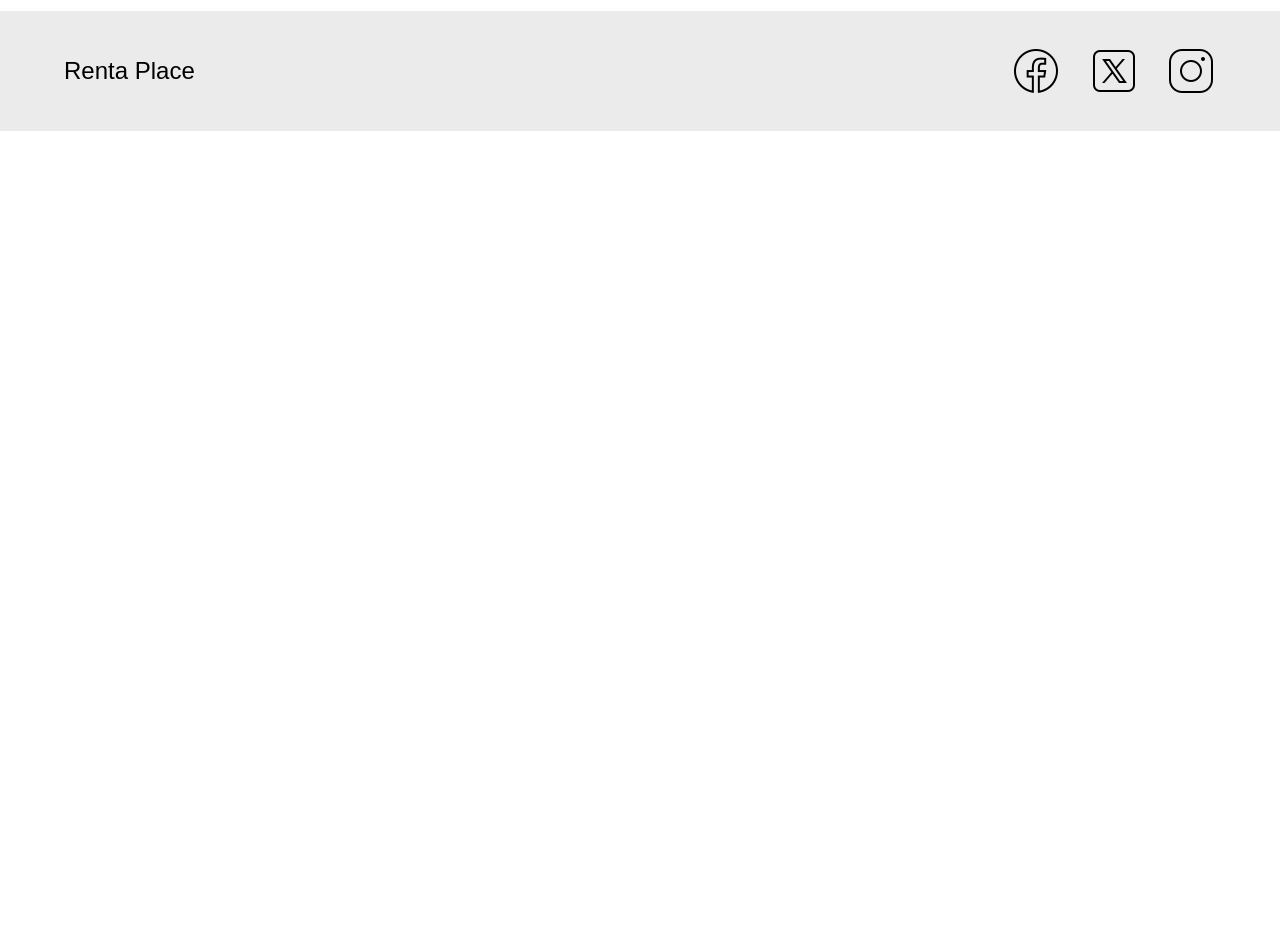
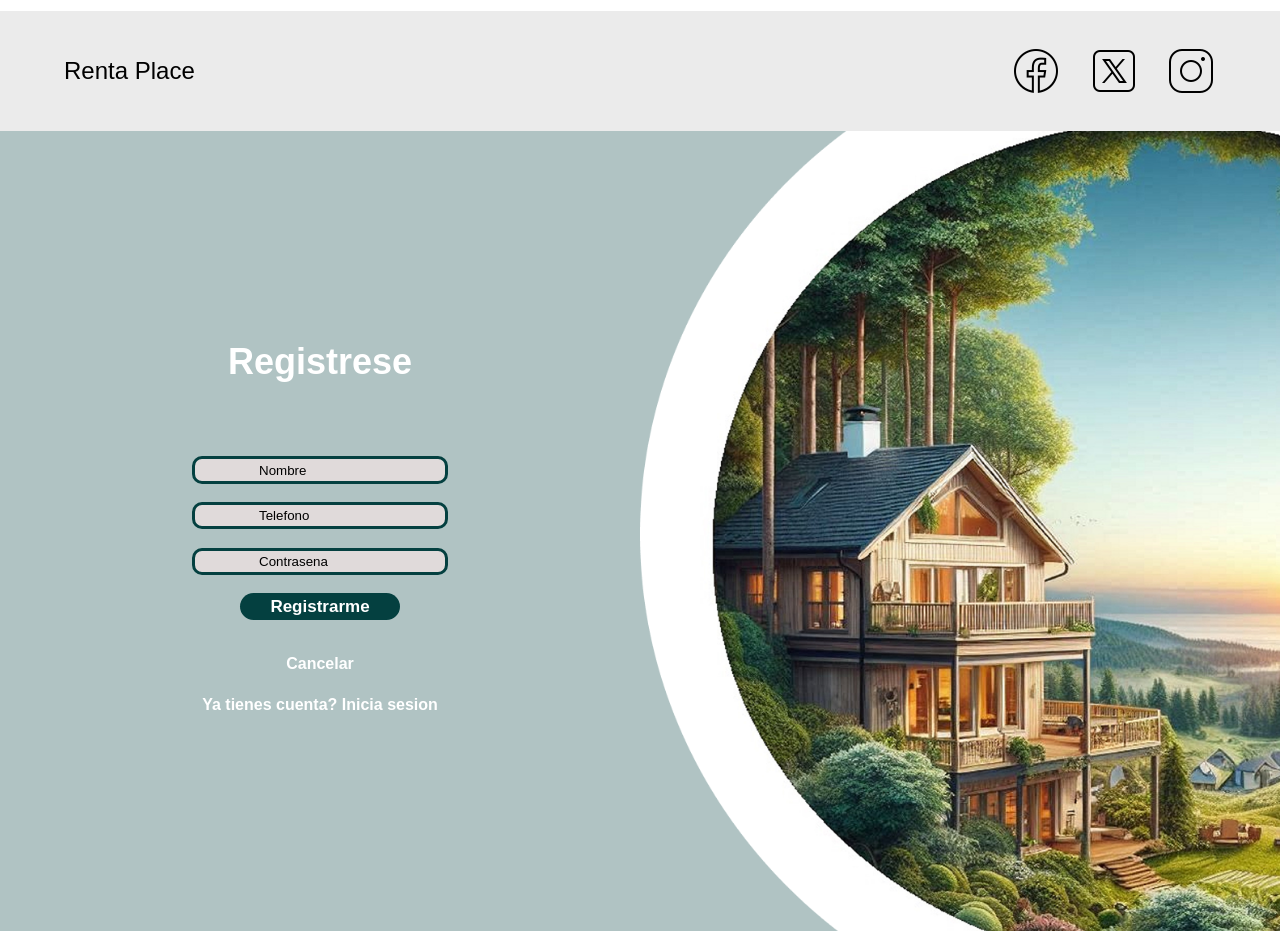
Before and after one commit to Felip3Ramirez/Rent-Place, a React (Vite) app: page / in a window 1280 px wide. Shown: the part 940-1875 px from the top of the page. Before the commit the page ends 1071 px from the top, so only its background shows below. Built offline with nearby package versions, Linux system fonts and the light colour scheme.

Commit message:
se quita el comentario del componente registro

```diff
--- a/src/main.jsx
+++ b/src/main.jsx
@@ -1,6 +1,6 @@
 import { StrictMode } from 'react'
 import { createRoot } from 'react-dom/client'
-import './index.css'
+
 import ContenedorPrincipal from './pages/ContenedorPrincipal'
 import PaginaRegistroLogin from './pages/PaginaRegistroLogin'
 
@@ -8,6 +8,6 @@ import PaginaRegistroLogin from './pages/PaginaRegistroLogin'
 createRoot(document.getElementById('root')).render(
   <StrictMode>
     <ContenedorPrincipal></ContenedorPrincipal>
-    {/* <PaginaRegistroLogin></PaginaRegistroLogin> */}
+    <PaginaRegistroLogin></PaginaRegistroLogin>
   </StrictMode>,
 )
```
Also changed, not shown: src/index.css (deleted).
